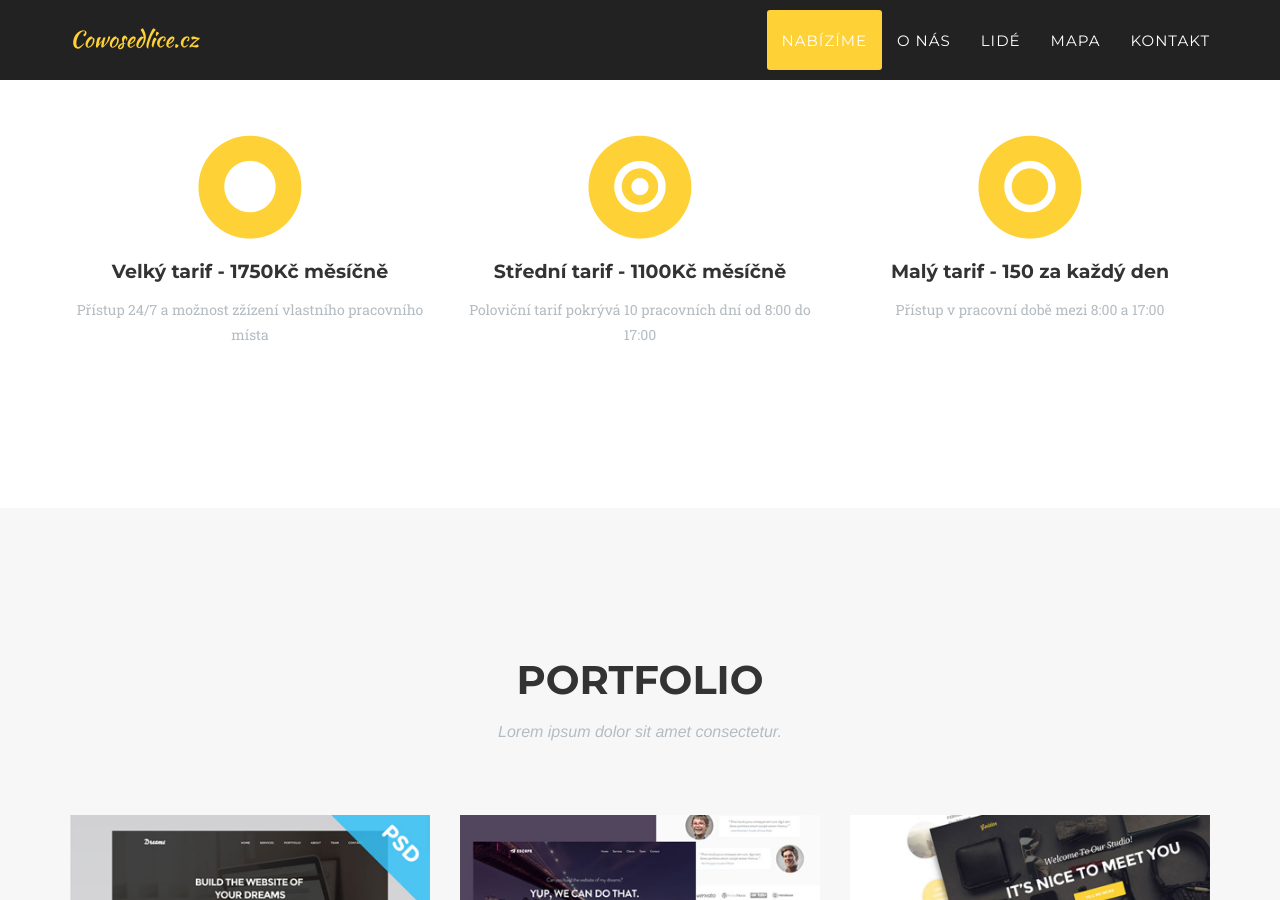
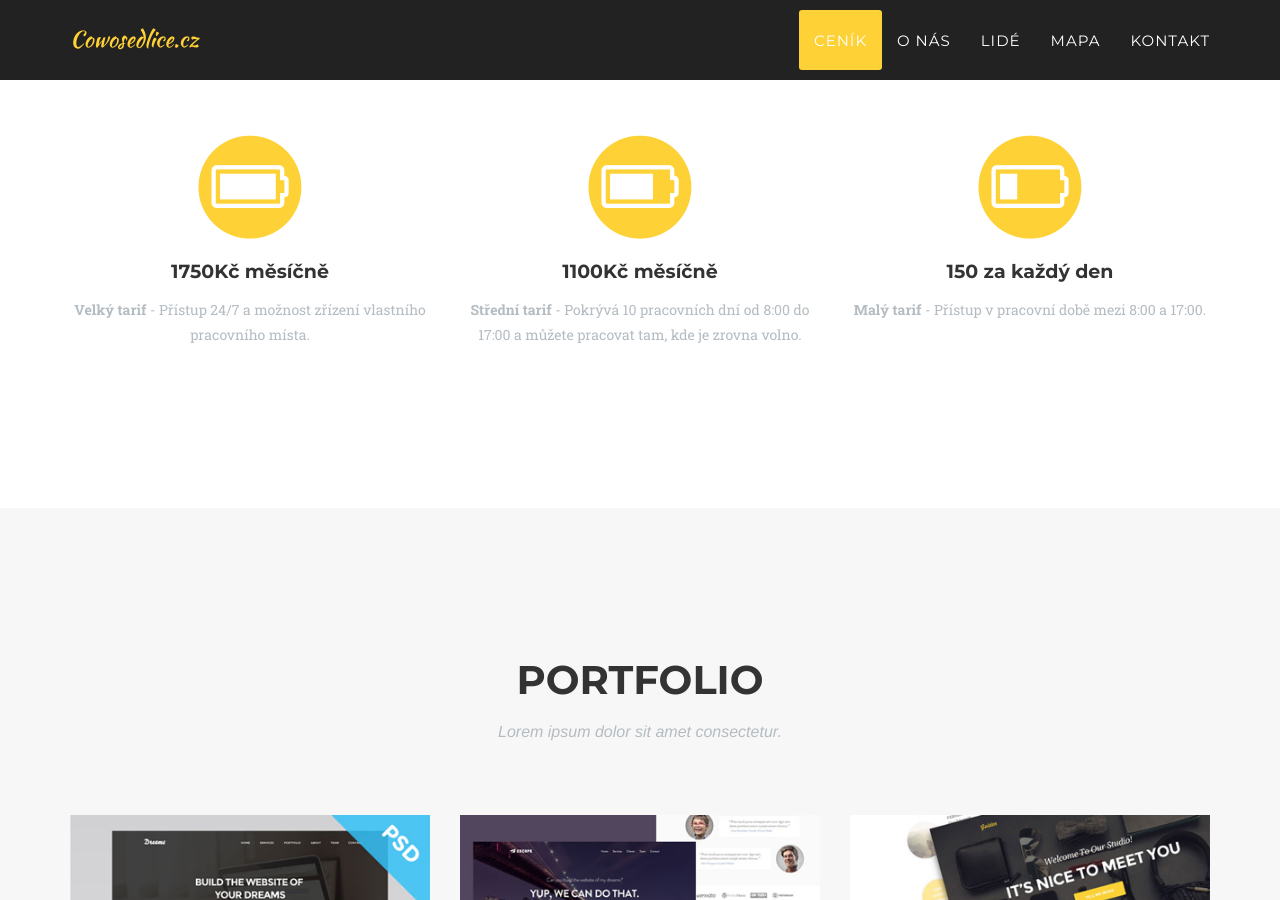
Before and after one commit to cowosedlice/cowosedlice.cz, a Jekyll site: the page built from index.html, in a window 1280 px wide and 900 px high, scrolled down 938 px. Built offline with Jekyll 4.4.1, drawn with Linux system fonts in a browser that asks for light colours; some web fonts are replaced.

Commit message:
korekce ceníku + přidání ceníku do menu

```diff
--- a/_config.yml
+++ b/_config.yml
@@ -47,17 +47,20 @@ history-cta3: Přidej se!
 price-heading: Ceník
 price-subheading: Ať už máte malý nebo velký tarif, vždy budete mít možnost využívat všeho, co se v cowosedlicích nachází.
 price:
-- tariff: Velký tarif - 1750Kč měsíčně
-  pic: circle
-  desc: Přístup 24/7 a možnost zžízení vlastního pracovního místa
+- tariff: 1750Kč měsíčně
+  pic: battery-full
+  desc-title: Velký tarif
+  desc: Přístup 24/7 a možnost zřízení vlastního pracovního místa.
 
-- tariff: Střední tarif - 1100Kč měsíčně
-  pic: dot-circle-o
-  desc: Poloviční tarif pokrývá 10 pracovních dní od 8:00 do 17:00
+- tariff: 1100Kč měsíčně
+  pic: battery-three-quarters
+  desc-title: Střední tarif
+  desc: Pokrývá 10 pracovních dní od 8:00 do 17:00 a můžete pracovat tam, kde je zrovna volno.
 
-- tariff: Malý tarif - 150 za každý den
-  pic: circle-o
-  desc: Přístup v pracovní době mezi 8:00 a 17:00
+- tariff: 150 za každý den
+  pic: battery-quarter
+  desc-title: Malý tarif
+  desc: Přístup v pracovní době mezi 8:00 a 17:00.
 
 # Team names, titles and social links
 people-heading: Zajímaví lidé
--- a/_includes/header.html
+++ b/_includes/header.html
@@ -19,7 +19,7 @@
                         <a href="#page-top"></a>
                     </li>
                     <li>
-                        <a class="page-scroll" href="#services">Nabízíme</a>
+                        <a class="page-scroll" href="#price">Ceník</a>
                     </li>
                     <!--<li>-->
                         <!--<a class="page-scroll" href="#portfolio">Zajímavosti</a>-->
--- a/_includes/price.html
+++ b/_includes/price.html
@@ -1,5 +1,5 @@
 <!-- Price Section -->
-    <section id="services">
+    <section id="price">
         <div class="container">
             <div class="row">
                 <div class="col-lg-12 text-center">
@@ -15,7 +15,7 @@
                         <i class="fa fa-{{ price.pic }} fa-stack-1x fa-inverse"></i>
                     </span>
                     <h4 class="service-heading">{{ price.tariff }}</h4>
-                    <p class="text-muted">{{ price.desc }}</p>
+                    <p class="text-muted"><strong>{{ price.desc-title }}</strong> - {{ price.desc }}</p>
                 </div>
                 {% endfor %}
             </div>
```
